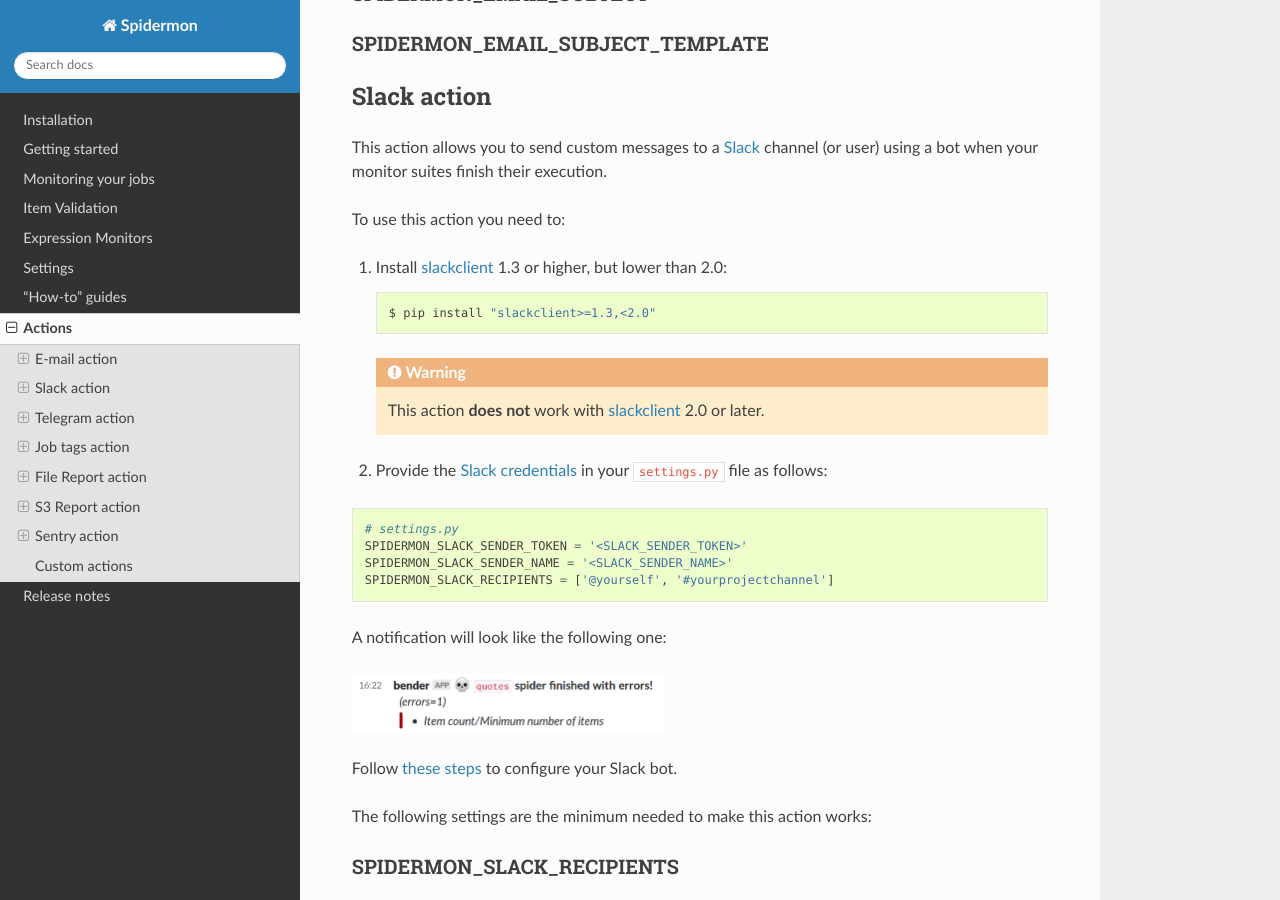
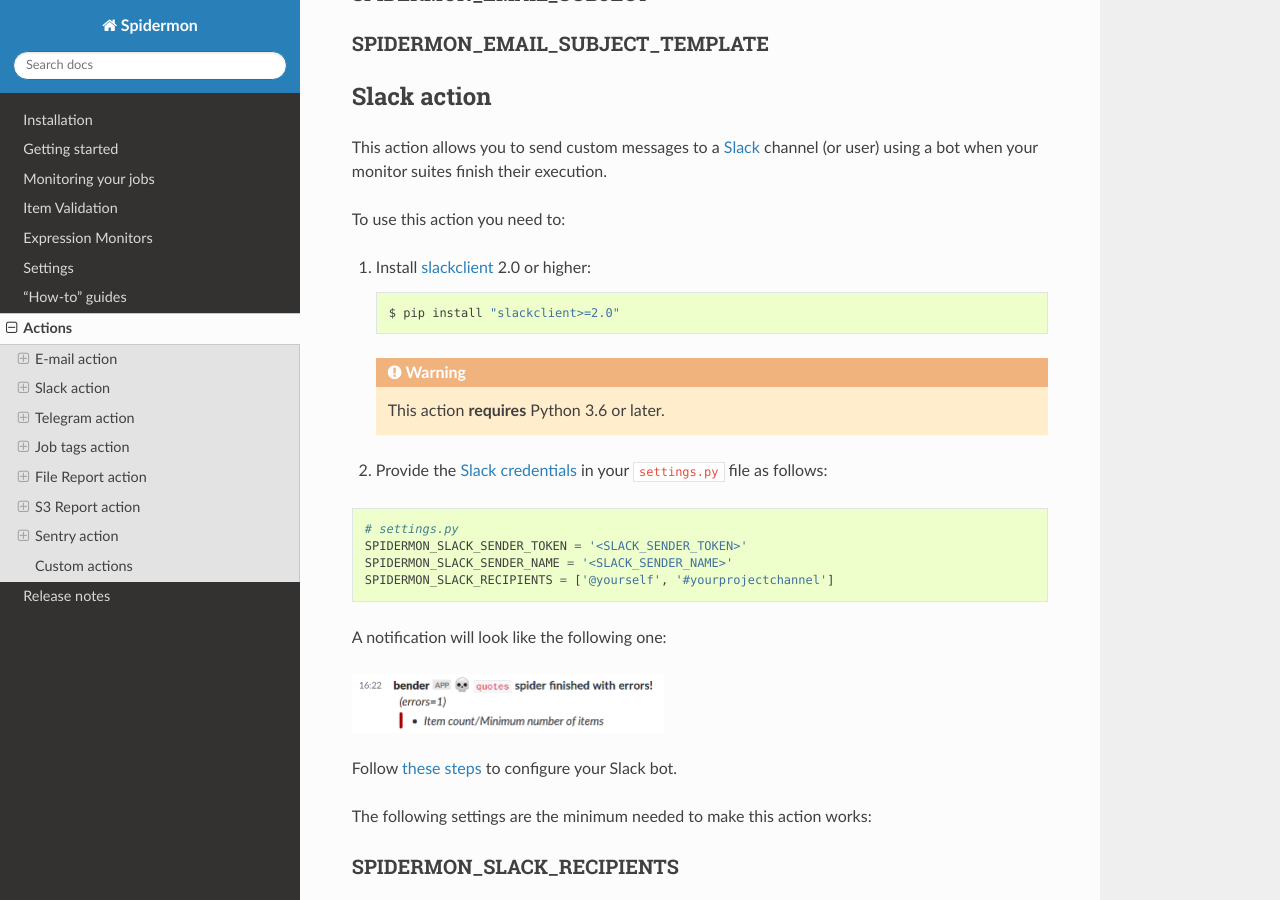
Before and after one commit to scrapinghub/spidermon, a Sphinx documentation site: the page built from docs/source/actions.rst, in a window 1280 px wide and 900 px high, scrolled down 3341 px. Built offline with Sphinx 7.4.7 and the Read the Docs theme 2.0.0, drawn with Linux system fonts in a browser that asks for light colours.

Commit message:
update docs

```diff
--- a/docs/source/actions.rst
+++ b/docs/source/actions.rst
@@ -208,13 +208,13 @@
 
 To use this action you need to:
 
-#.  Install `slackclient`_ 1.3 or higher, but lower than 2.0:
+#.  Install `slackclient`_ 2.0 or higher:
 
     .. code-block:: shell
 
-        $ pip install "slackclient>=1.3,<2.0"
+        $ pip install "slackclient>=2.0"
 
-    .. warning:: This action **does not** work with `slackclient`_ 2.0 or later.
+    .. warning:: This action **requires** Python 3.6 or later.
 
 #.  Provide the `Slack credentials`_ in your ``settings.py`` file as follows:
 
--- a/docs/source/getting-started.rst
+++ b/docs/source/getting-started.rst
@@ -197,6 +197,8 @@
 
 Here we will configure a built-in Spidermon action that sends a pre-defined message to
 a Slack channel using a bot when a monitor fails.
+
+  .. warning:: Slack integration **requires** Python 3.6 or later.
 
 .. code-block:: python
 
```
